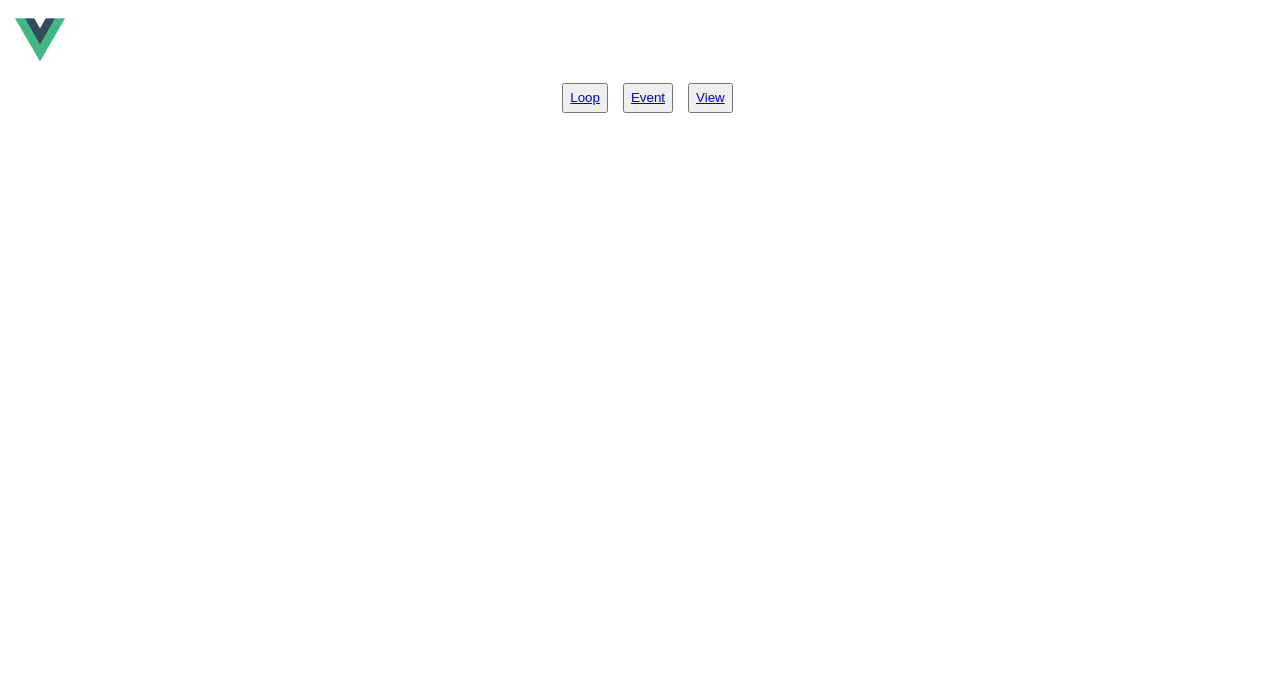
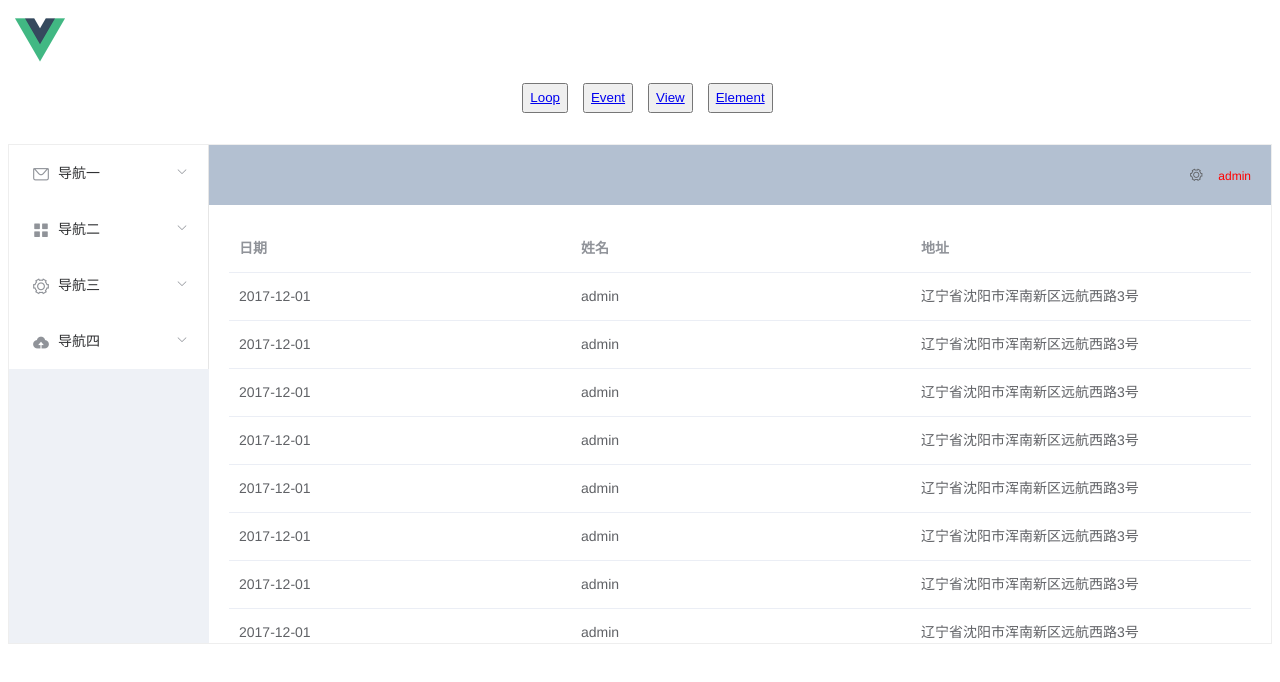
Before and after one commit to wenyumei/vueProject, a Vue app: page /element in a window 1280 px wide. Shown: the top 682 px of the page. Built offline with nearby package versions, Linux system fonts and the light colour scheme.

Commit message:
element-ui插件container容器实例

```diff
--- a/package.json
+++ b/package.json
@@ -36,6 +36,7 @@
     "cross-env": "^4.0.0",
     "cross-spawn": "^5.0.1",
     "css-loader": "^0.28.4",
+    "element-ui": "^2.0.7",
     "eslint": "^3.19.0",
     "eslint-config-standard": "^6.2.1",
     "eslint-friendly-formatter": "^2.0.7",
--- a/src/App.vue
+++ b/src/App.vue
@@ -11,6 +11,9 @@
       <button class="btn">
         <router-link to="/view">View</router-link>
       </button>
+      <button class="btn">
+        <router-link to="/element">Element</router-link>
+      </button>
     </div>
     <router-view></router-view>
   </div>
@@ -23,6 +26,22 @@
 </script>
 
 <style>
+  #app {
+    font-family: 'Avenir', Helvetica, Arial, sans-serif;
+    -webkit-font-smoothing: antialiased;
+    -moz-osx-font-smoothing: grayscale;
+    color: #2c3e50;
+    margin-top: 60px;
+  }
+
+  img {
+    width: 50px;
+    height: 50px;
+    position: absolute;
+    left: 15px;
+    top: 15px;
+  }
+
   .nav {
     width: 95%;
     height: 34px;
@@ -37,20 +56,7 @@
     margin-left: 15px;
   }
 
-  #app {
-    font-family: 'Avenir', Helvetica, Arial, sans-serif;
-    -webkit-font-smoothing: antialiased;
-    -moz-osx-font-smoothing: grayscale;
+  .nav, .hello, .loop, .event, .routerView {
     text-align: center;
-    color: #2c3e50;
-    margin-top: 60px;
-  }
-
-  img {
-    width: 50px;
-    height: 50px;
-    position: absolute;
-    left: 15px;
-    top: 15px;
   }
 </style>
--- a/src/components/element.vue
+++ b/src/components/element.vue
@@ -1,14 +1,122 @@
 <template>
+  <el-container class="el-wrap">
+    <!-- 侧边栏 -->
+    <el-aside style="width: 200px; background: rgb(238, 241, 246);">
+      <el-menu>
+        <el-submenu index="1">
+          <template slot="title"><i class="el-icon-message"></i>导航一</template>
+          <el-menu-item-group>
+            <template slot="title">分组一</template>
+            <el-menu-item index="1-1">选项一</el-menu-item>
+            <el-menu-item index="1-2">分组二</el-menu-item>
+          </el-menu-item-group>
+          <el-menu-item-group title="分组2">
+            <el-menu-item index="1-3">选项3</el-menu-item>
+          </el-menu-item-group>
+          <el-submenu index="1-4">
+            <template slot="title">选项4</template>
+            <el-menu-item index="1-4-1">选项4-1</el-menu-item>
+          </el-submenu>
+        </el-submenu>
 
+        <el-submenu index="2">
+          <template slot="title"><i class="el-icon-menu"></i>导航二</template>
+          <el-menu-item-group>
+            <template slot="title">分组一</template>
+            <el-menu-item index="2-1">选项1</el-menu-item>
+            <el-menu-item index="2-2">选项2</el-menu-item>
+          </el-menu-item-group>
+          <el-menu-item-group title="分组2">
+            <el-menu-item index="2-3">选项3</el-menu-item>
+          </el-menu-item-group>
+          <el-submenu index="2-4">
+            <template slot="title">选项4</template>
+            <el-menu-item-group index="2-4-1">选项4-1</el-menu-item-group>
+          </el-submenu>
+        </el-submenu>
+
+        <el-submenu index="3">
+          <template slot="title"><i class="el-icon-setting"></i>导航三</template>
+          <el-menu-item-group>
+            <template slot="title">分组一</template>
+            <el-menu-item index="3-1">选项1</el-menu-item>
+            <el-menu-item index="3-2">选项2</el-menu-item>
+          </el-menu-item-group>
+          <el-menu-item-group slot="分组2">
+            <el-menu-item index="3-3">选项3</el-menu-item>
+          </el-menu-item-group>
+          <el-submenu index="3-4">
+            <template slot="title">选项4</template>
+            <el-menu-item index="3-4-1">选项4-1</el-menu-item>
+          </el-submenu>
+        </el-submenu>
+
+        <el-submenu index="4">
+          <template slot="title"><i class="el-icon-upload"></i>导航四</template>
+          <el-menu-item-group>
+            <template slot="title">分组一</template>
+            <el-menu-item index="4-1">选项1</el-menu-item>
+            <el-menu-item index="4-2">选项2</el-menu-item>
+            <el-menu-item index="4-3">选项3</el-menu-item>
+          </el-menu-item-group>
+        </el-submenu>
+      </el-menu>
+    </el-aside>
+
+    <el-container>
+      <!-- 顶部 -->
+      <el-header style="text-align: right; font-size: 12px;">
+        <el-dropdown>
+          <i class="el-icon-setting" style="margin-right: 15px"></i>
+          <el-dropdown-menu slot="dropdown">
+            <el-dropdown-item>查看</el-dropdown-item>
+            <el-dropdown-item>新增</el-dropdown-item>
+            <el-dropdown-item>删除</el-dropdown-item>
+          </el-dropdown-menu>
+        </el-dropdown>
+        <span>admin</span>
+      </el-header>
+      <!-- 主要区域 -->
+      <el-main>
+        <el-table :data="tableData">
+          <el-table-column prop="date" label="日期" style="width: 140px; text-align: center;"></el-table-column>
+          <el-table-column prop="name" label="姓名" style="width: 120px;"></el-table-column>
+          <el-table-column prop="address" label="地址"></el-table-column>
+        </el-table>
+      </el-main>
+    </el-container>
+  </el-container>
 </template>
 
 <script>
-    export default {
-        data () {
-            return {}
-        }
+  export default {
+    data () {
+      const item = {
+        date: '2017-12-01',
+        name: 'admin',
+        address: '辽宁省沈阳市浑南新区远航西路3号'
+      }
+      return {
+        tableData: Array(20).fill(item) // 使用指定值填充数组
+      }
     }
+  }
 </script>
 
 <style>
+  .el-wrap {
+    height: 500px;
+    border: 1px solid #eee;
+    margin-top: 50px;
+  }
+
+  .el-aside {
+    color: #333;
+  }
+
+  .el-header {
+    background: #b3c0d1;
+    color: #333;
+    line-height: 60px;
+  }
 </style>
--- a/src/components/view.vue
+++ b/src/components/view.vue
@@ -52,9 +52,7 @@
 <style>
   .routerView {
     width: 30%;
-    margin: 0 auto;
-    position: relative;
-    top: 30px;
+    margin: 50px auto;
   }
 
   ul li, .view {
--- a/src/main.js
+++ b/src/main.js
@@ -1,12 +1,15 @@
 // The Vue build version to load with the `import` command
 // (runtime-only or standalone) has been set in webpack.base.conf with an alias.
 import Vue from 'vue'
+import router from './router'
 import Vuex from 'vuex'
+import ElementUI from 'element-ui'
+import 'element-ui/lib/theme-chalk/index.css'
 import App from './App'
-import router from './router'
 
 Vue.config.productionTip = false
 Vue.use(Vuex)
+Vue.use(ElementUI)
 
 /* eslint-disable no-new */
 
--- a/src/router/index.js
+++ b/src/router/index.js
@@ -1,9 +1,11 @@
 import Vue from 'vue'
 import Router from 'vue-router'
-import Hello from '@/components/Hello'
-import Loop from '@/components/Loop'
-import Event from '@/components/Event'
-import View from '@/components/View'
+import Hello from '@/components/hello'
+import Loop from '@/components/loop'
+import Event from '@/components/event'
+import View from '@/components/view'
+import Element from '@/components/element'
+
 const One = {template: '<div>one</div>'}
 const Two = {template: '<div>two</div>'}
 const Three = {template: '<div>three</div>'}
@@ -13,11 +15,7 @@ Vue.use(Router)
 export default new Router({
   mode: 'history',
   routes: [
-    {
-      path: '',
-      name: 'Hello',
-      component: Hello
-    },
+    {path: '', component: Hello},
     {path: '/loop', component: Loop},
     {path: '/event', component: Event},
     {
@@ -41,6 +39,7 @@ export default new Router({
           }
         }
       ]
-    }
+    },
+    {path: '/element', component: Element}
   ]
 })
```
Also changed, not shown: 1 other file (tests, documents, lock files or other folders).
